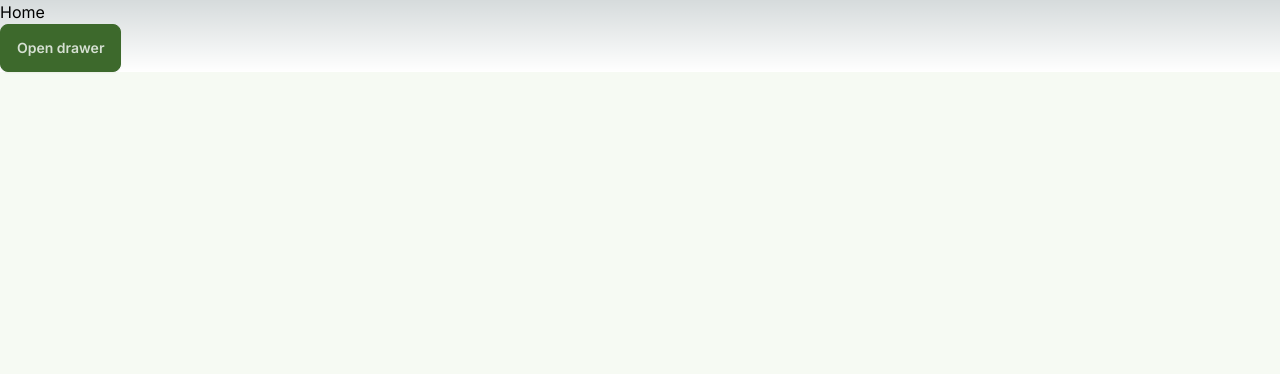
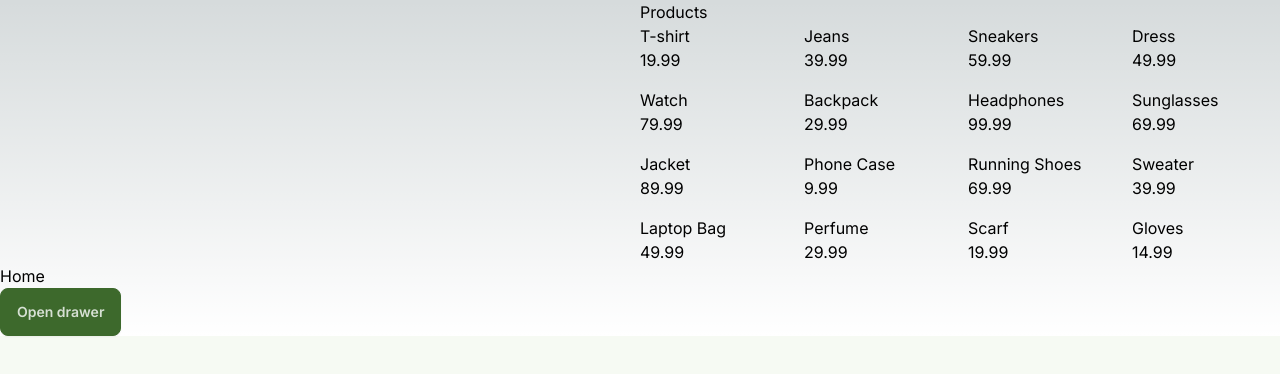
Before and after one commit to sm0bin/eshop, a Next.js app: page / in a window 1280 px wide. Shown: the top 374 px of the page. Built offline with nearby package versions, Linux system fonts and the light colour scheme; data requests are answered from the project's data file.

Commit message:
data fetching

```diff
--- /dev/null
+++ b/db.json
@@ -0,0 +1,100 @@
+{
+  "products": [
+    {
+      "id": 1,
+      "productName": "T-shirt",
+      "price": 19.99,
+      "image": "img1.jpg"
+    },
+    {
+      "id": 2,
+      "productName": "Jeans",
+      "price": 39.99,
+      "image": "img2.jpg"
+    },
+    {
+      "id": 3,
+      "productName": "Sneakers",
+      "price": 59.99,
+      "image": "img3.jpg"
+    },
+    {
+      "id": 4,
+      "productName": "Dress",
+      "price": 49.99,
+      "image": "img4.jpg"
+    },
+    {
+      "id": 5,
+      "productName": "Watch",
+      "price": 79.99,
+      "image": "img5.jpg"
+    },
+    {
+      "id": 6,
+      "productName": "Backpack",
+      "price": 29.99,
+      "image": "img6.jpg"
+    },
+    {
+      "id": 7,
+      "productName": "Headphones",
+      "price": 99.99,
+      "image": "img7.jpg"
+    },
+    {
+      "id": 8,
+      "productName": "Sunglasses",
+      "price": 69.99,
+      "image": "img8.jpg"
+    },
+    {
+      "id": 9,
+      "productName": "Jacket",
+      "price": 89.99,
+      "image": "img9.jpg"
+    },
+    {
+      "id": 10,
+      "productName": "Phone Case",
+      "price": 9.99,
+      "image": "img10.jpg"
+    },
+    {
+      "id": 11,
+      "productName": "Running Shoes",
+      "price": 69.99,
+      "image": "img11.jpg"
+    },
+    {
+      "id": 12,
+      "productName": "Sweater",
+      "price": 39.99,
+      "image": "img12.jpg"
+    },
+    {
+      "id": 13,
+      "productName": "Laptop Bag",
+      "price": 49.99,
+      "image": "img13.jpg"
+    },
+    {
+      "id": 14,
+      "productName": "Perfume",
+      "price": 29.99,
+      "image": "img14.jpg"
+    },
+    {
+      "id": 15,
+      "productName": "Scarf",
+      "price": 19.99,
+      "image": "img15.jpg"
+    },
+    {
+      "id": 16,
+      "productName": "Gloves",
+      "price": 14.99,
+      "image": "img16.jpg"
+    }
+  ]
+}
--- a/package.json
+++ b/package.json
@@ -6,9 +6,11 @@
     "dev": "next dev",
     "build": "next build",
     "start": "next start",
-    "lint": "next lint"
+    "lint": "next lint",
+    "server": "json-server --watch db.json --port 4000"
   },
   "dependencies": {
+    "json-server": "^1.0.0-alpha.23",
     "next": "14.1.0",
     "react": "^18",
     "react-dom": "^18"
--- /dev/null
+++ b/src/app/_components/CartSection.jsx
@@ -0,0 +1,11 @@
+import React from 'react';
+
+const CartSection = () => {
+    return (
+        <div>
+
+        </div>
+    );
+};
+
+export default CartSection;
--- /dev/null
+++ b/src/app/_components/ProductsSection.jsx
@@ -0,0 +1,23 @@
+import { getProducts } from '@/utils/getProducts';
+import React from 'react';
+
+const ProductsSection = async () => {
+    const data = await getProducts();
+    console.log(data);
+    return (
+        <div>
+            <h1>Products</h1>
+            <div className='grid grid-cols-4 gap-4'>
+                {data?.map((product) => (
+                    <div key={product.id}>
+                        <h2>{product.productName}</h2>
+                        <p>{product.price}</p>
+                    </div>
+                ))}
+            </div>
+
+        </div>
+    );
+};
+
+export default ProductsSection;
--- a/src/app/page.js
+++ b/src/app/page.js
@@ -1,4 +1,6 @@
 import Image from "next/image";
+import ProductsSection from "./_components/ProductsSection";
+import CartSection from "./_components/CartSection";
 
 export default function Home() {
   const navLinks = [
@@ -21,7 +23,10 @@ export default function Home() {
       <div className="drawer">
         <input id="my-drawer" type="checkbox" className="drawer-toggle" />
         <div className="drawer-content">
-          {/* Page content here */}
+          <div className="grid grid-cols-2">
+            <CartSection />
+            <ProductsSection />
+          </div>
           <h1>Home</h1>
           <label htmlFor="my-drawer" className="btn btn-primary drawer-button">Open drawer</label>
         </div>
@@ -30,10 +35,8 @@ export default function Home() {
           <ul className="menu p-4 w-80 min-h-full bg-base-200 text-base-content">
             <figure className="w-full min-h-28">
               <Image src="/shop-local.svg" className="mx-auto mt-8" alt="logo" width={100} height={100} />
-
             </figure>
             {navLinksMarkup}
-
           </ul>
         </div>
       </div>
--- /dev/null
+++ b/src/utils/getProducts.js
@@ -0,0 +1,6 @@
+export const getProducts = async () => {
+    const res = await fetch("http://localhost:4000/products");
+    const data = await res.json();
+
+    return data;
+}
```
Also changed, not shown: public/products.json (added, +100 -0 lines), 1 other file (tests, documents, lock files or other folders).
